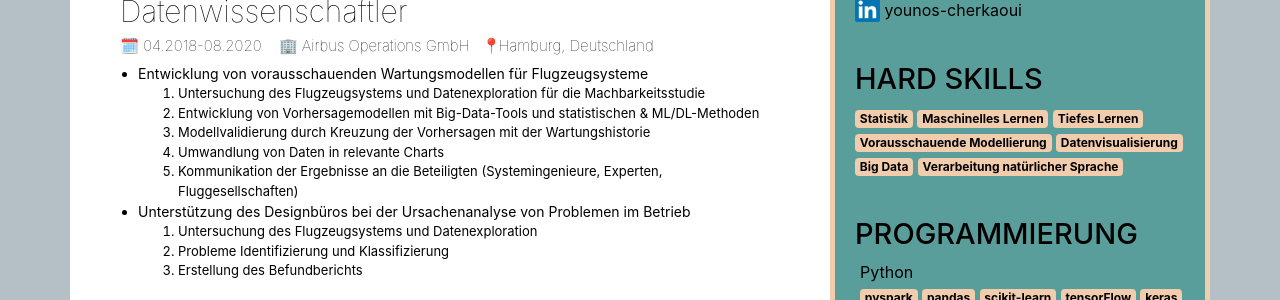
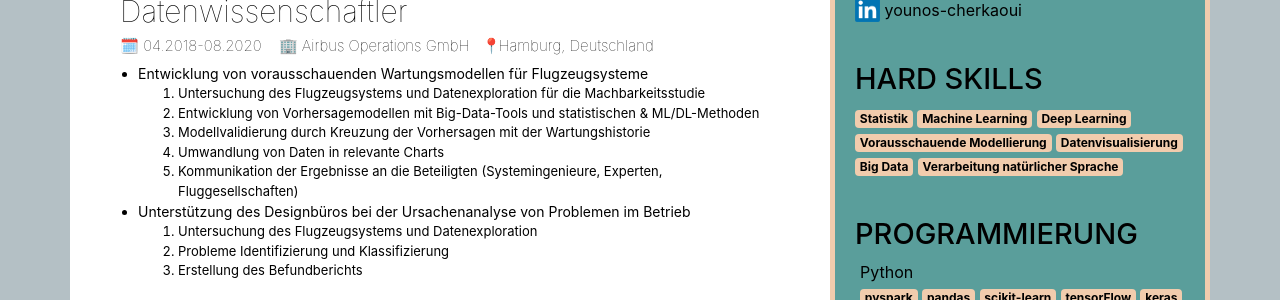
Before and after one commit to younos/younos.github.io, a Jekyll site: the page built from _cv/german.md, in a window 1280 px wide and 900 px high, scrolled down 516 px. Shown: the part 149-449 px from the top of the window. Built offline with Jekyll 4.4.1, drawn with Linux system fonts in a browser that asks for light colours; emoji names are drawn with the system emoji font.

Commit message:
Translation of English expressions back to English

```diff
--- a/_data/cv/hard_skills.yml
+++ b/_data/cv/hard_skills.yml
@@ -6,12 +6,12 @@ data_science:
     de: Statistik
 
   - en: Machine Learning
-    fr: Apprentissage machine
-    de: Maschinelles Lernen
+    fr: Machine Learning
+    de: Machine Learning
 
   - en: Deep Learning
-    fr: Apprentissage profond
-    de: Tiefes Lernen
+    fr: Deep Learning
+    de: Deep Learning
 
   - en: Predictive Modelling
     fr: Modélisation prédictive
```
